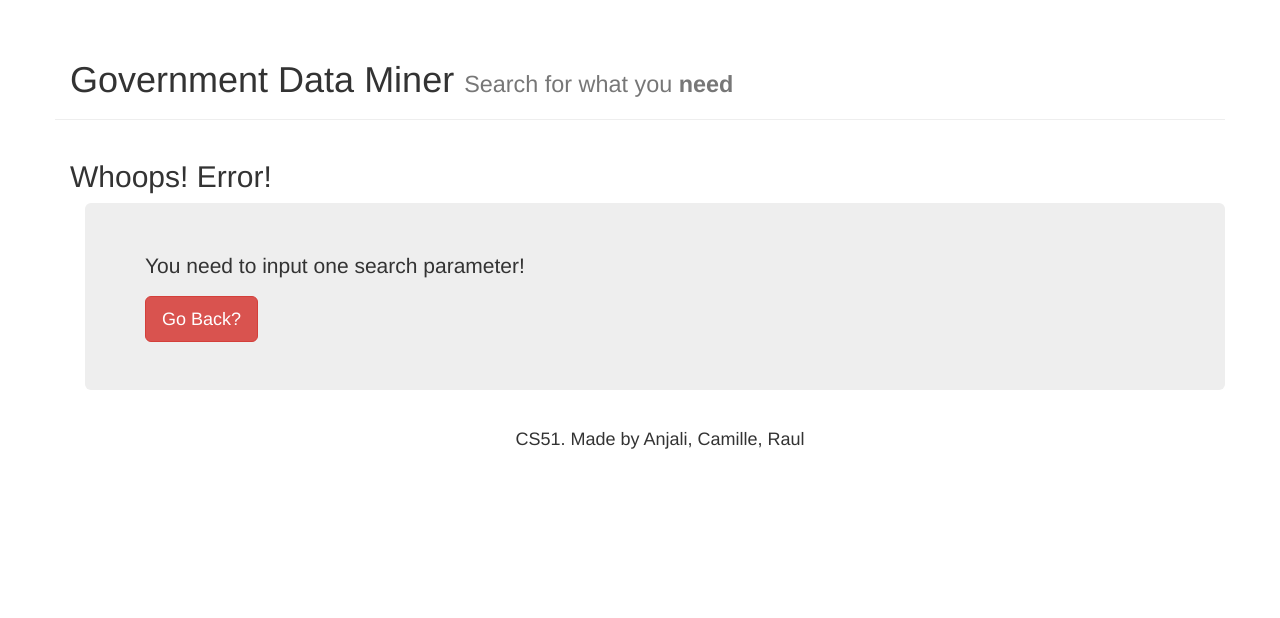
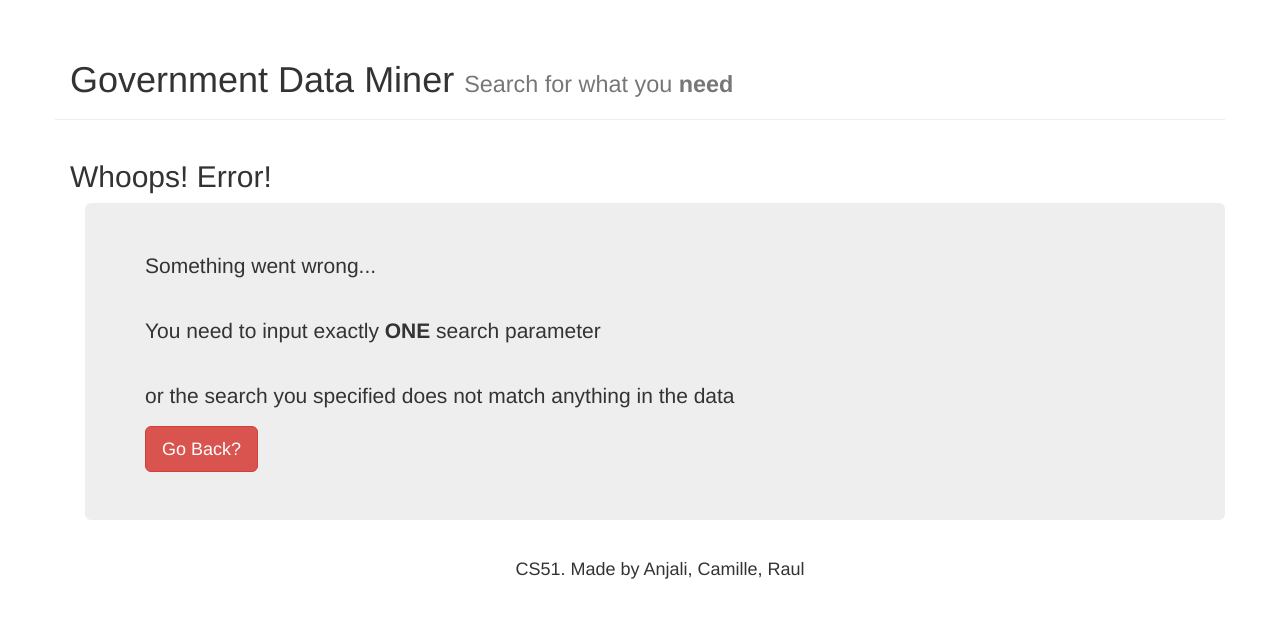
Before and after one commit to aefernandes/FinalProject, a Flask app: template code/FlaskApp/app/templates/error.html in a window 1280 px wide. Shown: the part 52-670 px from the top of the page. Run offline with Flask 2, Linux system fonts and the light colour scheme; the template is opened without the code that fills it, so the values that code supplies are empty; some libraries are stand-ins or nearby versions.

Commit message:
FINISHED ALL CODE

```diff
--- a/code/FlaskApp/app/templates/error.html
+++ b/code/FlaskApp/app/templates/error.html
@@ -7,7 +7,11 @@
 
         <div class="col-md-12">
             <div class="jumbotron">
-                <p>You need to input one search parameter!</p>
+                <p>Something went wrong...</p>
+                <br>
+                <p>You need to input exactly <b>ONE</b> search parameter</p>
+                <br>
+                <p>or the search you specified does not match anything in the data </p>
                 <a href="/" class="btn btn-lg btn-danger">Go Back?</a>
 
             </div>
```
